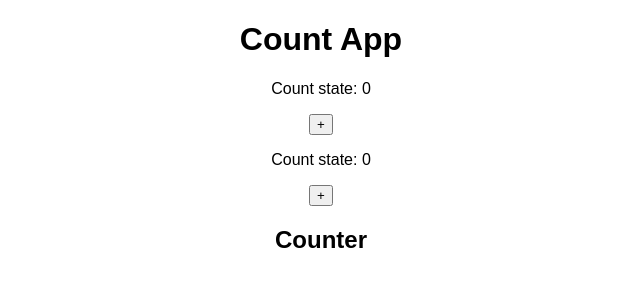
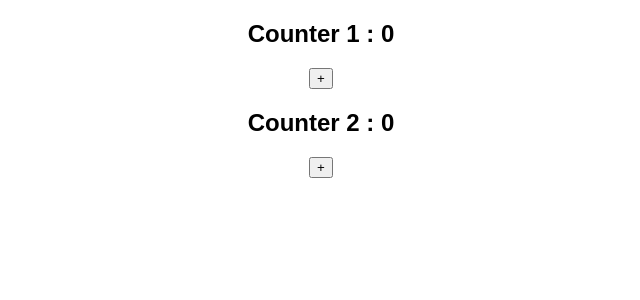
Before and after one commit to sistatress/Count-App, a React (Create React App) app: page / in a window 1280 px wide. Shown: the top 300 px of the page, without its empty margins (319-959 px from the left). Built offline with nearby package versions, Linux system fonts and the light colour scheme.

Commit message:
Start to implement and use the Counter Component - Remove buttons and labels to the App component - Add an id, a value, and an add function to the Counter - WARNING : For the moment, App uses two Counter (Counter1 and Counter2) which depend on 2 differents states and add functions.

```diff
--- a/src/App.js
+++ b/src/App.js
@@ -1,27 +1,13 @@
-import React, { useState, useEffect } from "react";
+import React, { useState } from "react";
 import "./styles.css";
 import Counter from "./Components/Counter";
 
 const App = () => {
-  const [count, setCount] = useState(0);
-  const [count2, setCount2] = useState(0);
+  const [count, setCount] = useState(0); // Use by App
+  const [count2, setCount2] = useState(0); // Use by Counter
 
-  // App Effects
-  useEffect(() => {
-    console.log(`Effect will run after every render`);
-  });
-
-  useEffect(() => {
-    console.log(`Effect will run just once, after the first render`);
-  }, []);
-
-  useEffect(() => {
-    console.log(`Effect will run only when count changes`);
-  }, [count]);
-
-  useEffect(() => {
-    console.log(`Effect will run when count OR count2 change`);
-  }, [count, count2]);
+  const counterId = [1, 2];
+  console.log(`counterID: ${counterId}`);
 
   // Increment counter1
   const add = () => {
@@ -43,12 +29,10 @@ const App = () => {
 
   return (
     <div className="App">
-      <h1>Count App</h1>
-      <p>Count state: {count}</p>
-      <button onClick={add}>+</button>
-      <p>Count state: {count2}</p>
-      <button onClick={add2}>+</button>
-      <Counter />
+      {/* Counter1 */}
+      <Counter id={counterId[0]} value={count} onAdd={add} />
+      {/* Counter2 */}
+      <Counter id={counterId[1]} value={count2} onAdd={add2} />
     </div>
   );
 };
--- a/src/Components/Counter.js
+++ b/src/Components/Counter.js
@@ -1,9 +1,16 @@
-import React from "react";
+import React, { useEffect } from "react";
 
-const Counter = () => {
+const Counter = ({ id, value, onAdd }) => {
+  useEffect(() => {
+    console.log(`Counter Effect`);
+  }, [value]);
+  console.log(`Counter render`);
   return (
     <div>
-      <h2>Counter</h2>
+      <h2>
+        Counter {id} : {value}
+      </h2>
+      <button onClick={onAdd}>+</button>
     </div>
   );
 };
```
